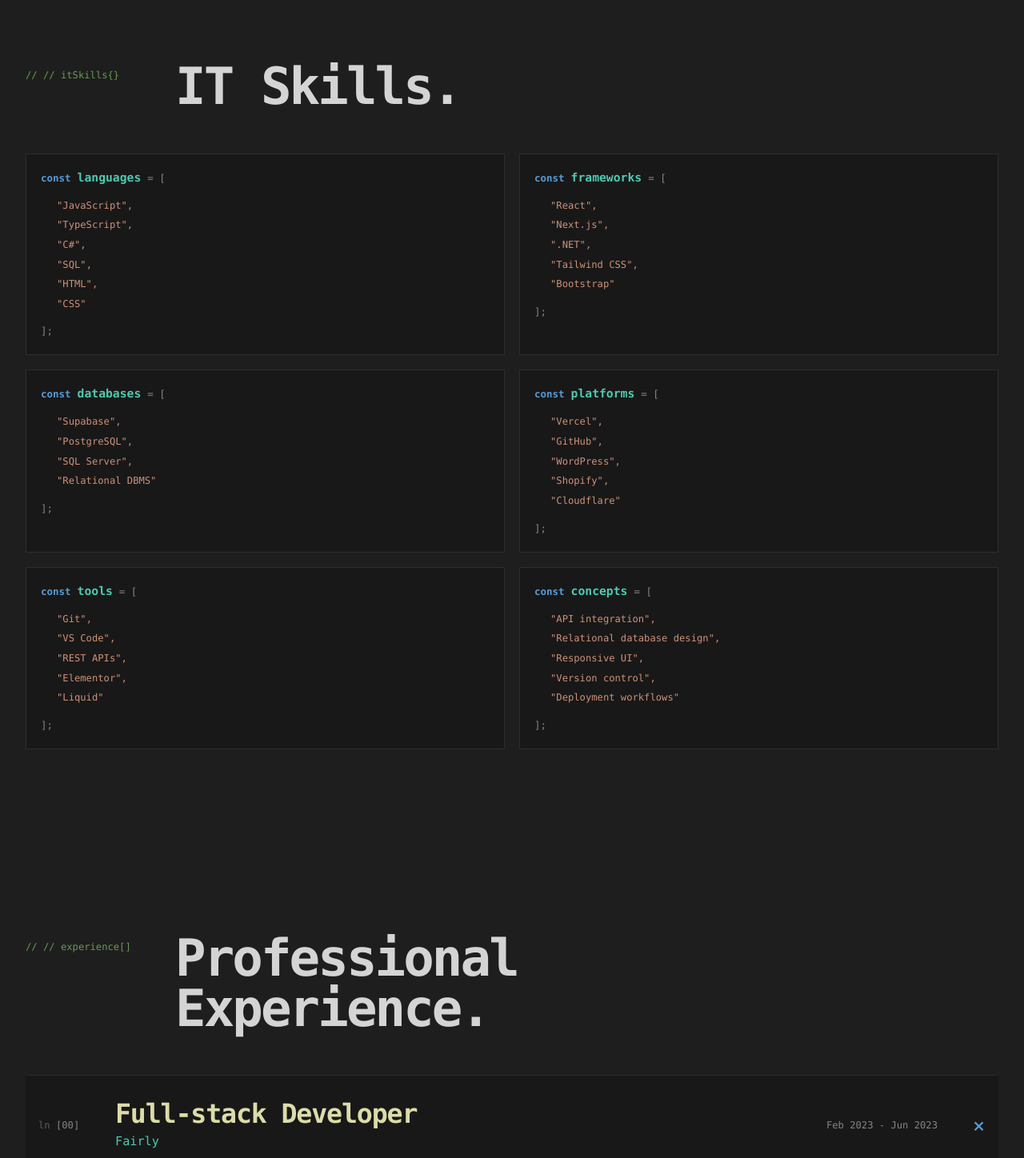
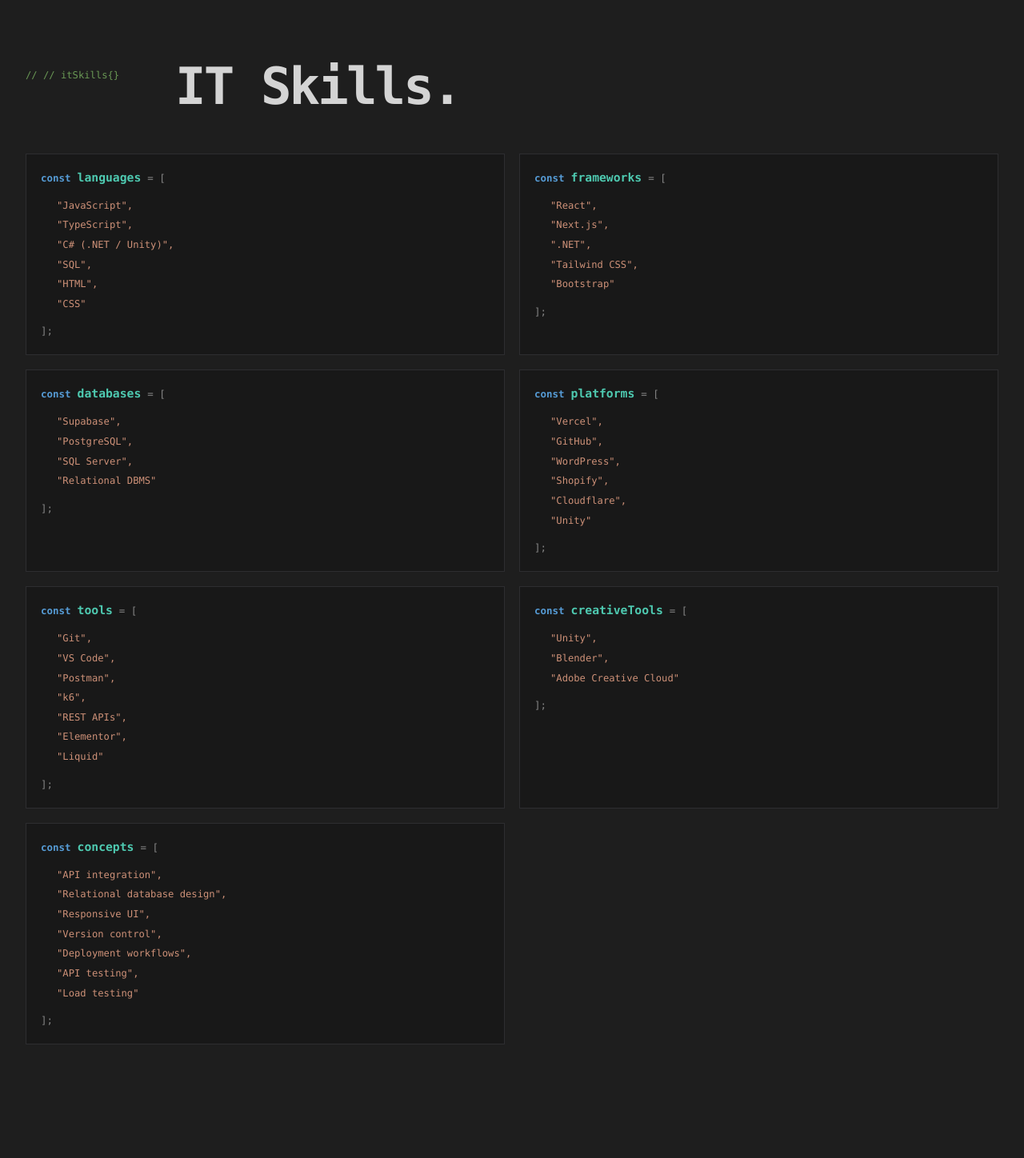
Before and after one commit to ronell-agustin/ronellagustin, a Next.js app: page /resume in a window 1280 px wide. Shown: the part 929-2377 px from the top of the page at 80% size. Built offline with nearby package versions, Linux system fonts and the light colour scheme.

Commit message:
Expand IT skills with testing and creative tools

```diff
--- a/src/app/resume/page.tsx
+++ b/src/app/resume/page.tsx
@@ -12,7 +12,7 @@
 const technicalSkills = [
   {
     name: "languages",
-    values: ["JavaScript", "TypeScript", "C#", "SQL", "HTML", "CSS"],
+    values: ["JavaScript", "TypeScript", "C# (.NET / Unity)", "SQL", "HTML", "CSS"],
   },
   {
     name: "frameworks",
@@ -24,11 +24,15 @@
   },
   {
     name: "platforms",
-    values: ["Vercel", "GitHub", "WordPress", "Shopify", "Cloudflare"],
+    values: ["Vercel", "GitHub", "WordPress", "Shopify", "Cloudflare", "Unity"],
   },
   {
     name: "tools",
-    values: ["Git", "VS Code", "REST APIs", "Elementor", "Liquid"],
+    values: ["Git", "VS Code", "Postman", "k6", "REST APIs", "Elementor", "Liquid"],
+  },
+  {
+    name: "creativeTools",
+    values: ["Unity", "Blender", "Adobe Creative Cloud"],
   },
   {
     name: "concepts",
@@ -38,6 +42,8 @@
       "Responsive UI",
       "Version control",
       "Deployment workflows",
+      "API testing",
+      "Load testing",
     ],
   },
 ];
```
